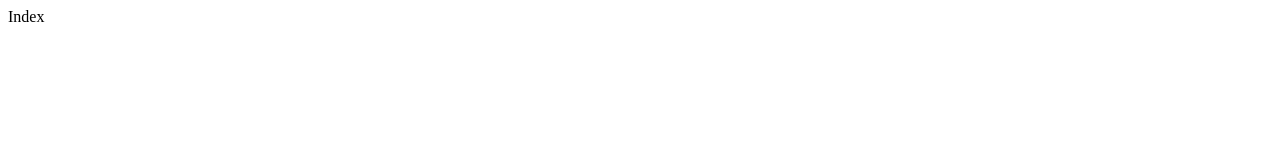
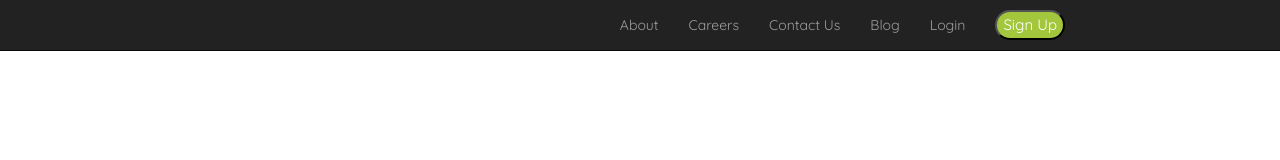
Before and after one commit to alokdesai-cuelogic/Html-Test, a plain HTML site: page index.html in a window 1280 px wide. Shown: the top 160 px of the page. Drawn offline with nearby package versions, Linux system fonts and the light colour scheme.

Commit message:
1. Added navbar

```diff
--- /dev/null
+++ b/css/main.css
@@ -0,0 +1,13 @@
+body{
+    font-family: 'Quicksand', sans-serif;
+}
+
+button{
+	height: 30px;
+	background-color: #a2c73c;
+	font-size:15px;
+}
+
+a{
+	color:#fff;
+}
--- a/index.html
+++ b/index.html
@@ -1 +1,29 @@
-Index
+<!DOCTYPE html>
+<html lang="en">
+<head>
+  <title>Bootstrap Example</title>
+  <meta charset="utf-8">
+  <meta name="viewport" content="width=device-width, initial-scale=1">
+  <link rel="stylesheet" href="https://maxcdn.bootstrapcdn.com/bootstrap/3.3.7/css/bootstrap.min.css">
+  <link href="https://fonts.googleapis.com/css?family=Quicksand" rel="stylesheet">
+  <link rel="stylesheet" href="./css/main.css">
+  <script src="https://ajax.googleapis.com/ajax/libs/jquery/3.3.1/jquery.min.js"></script>
+  <script src="https://maxcdn.bootstrapcdn.com/bootstrap/3.3.7/js/bootstrap.min.js"></script>
+</head>
+<body style="height:1500px">
+
+<nav class="navbar navbar-inverse navbar-fixed-top">
+  <div class="container-fluid">
+    <ul class="nav navbar-nav navbar-right" style="margin-right: 200px;">
+      <li><a href="#">About</a></li>
+      <li><a href="#">Careers</a></li>
+      <li><a href="#">Contact Us</a></li>
+      <li><a href="#">Blog</a></li>
+      <li><a href="#">Login</a></li>
+      <li><button style="border-radius: 25px; color:#fff; margin-top: 10px; margin-left:15px;">Sign Up</button></li>
+    </ul>
+  </div>
+</nav>
+
+</body>
+</html>
```
